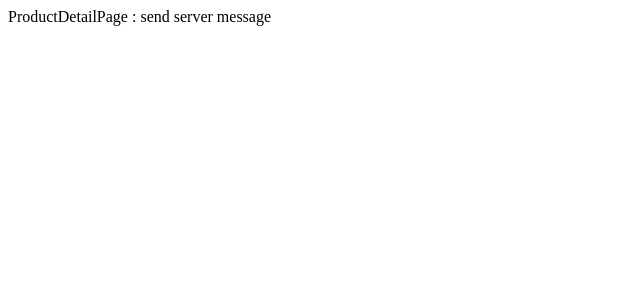
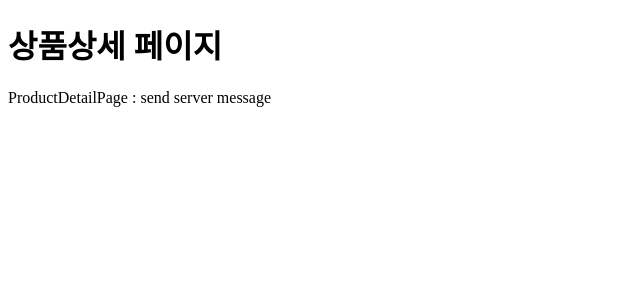
Before and after one commit to restinbeat/learn-next-page-router, a Next.js app: page /products/0 in a window 1280 px wide. Shown: the top 300 px of the page, without its empty margins (0-640 px from the left). Built offline with nearby package versions, Linux system fonts and the light colour scheme.

Commit message:
fix: product detail

```diff
--- a/pages/products/[productId].jsx
+++ b/pages/products/[productId].jsx
@@ -1,5 +1,13 @@
+import ProductHeader from '@/components/ProductHeader';
+
 function ProductDetailPage({ message }) {
-	return <div>ProductDetailPage : {message}</div>;
+	const headerTitle = '상품상세 페이지';
+	return (
+		<div>
+			<ProductHeader title={headerTitle} />
+			<div>ProductDetailPage : {message}</div>
+		</div>
+	);
 }
 
 export default ProductDetailPage;
```
